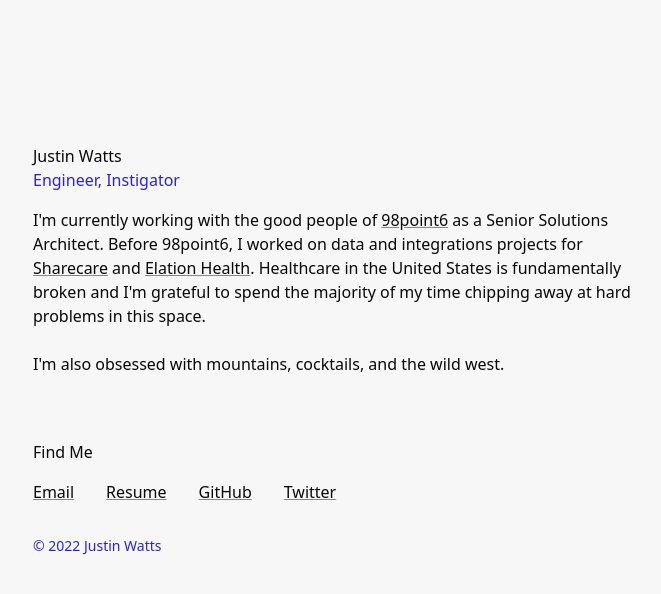
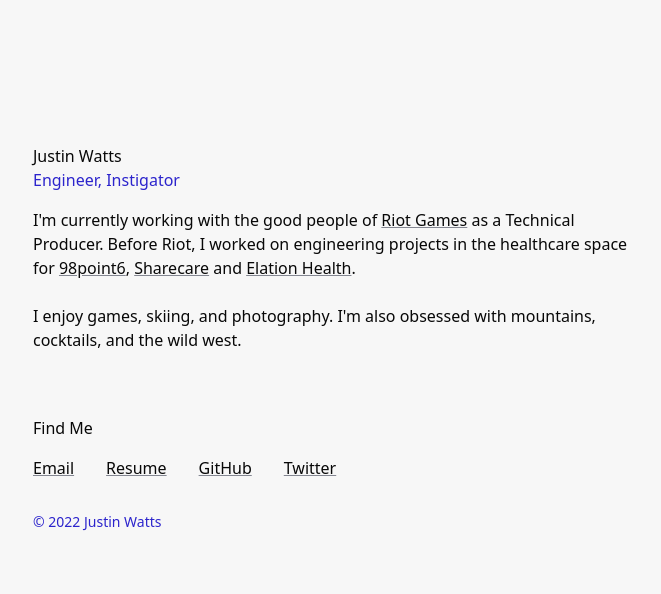
Before and after one commit to nanowatts/nanowatts.net.old, a Next.js app: page / in a window 1280 px wide. Shown: the top 594 px of the page, without its empty margins (301-962 px from the left). Built offline with nearby package versions, Linux system fonts and the light colour scheme.

Commit message:
Bio update

```diff
--- a/pages/index.js
+++ b/pages/index.js
@@ -10,14 +10,12 @@
       <div>
       <p className="mt-8 md:mt-4 text-primary dark:text-darkPrimary">
 
-          I'm currently working with the good people of <a className="text-primary dark:text-darkPrimary" href="https://www.98point6.com" target="_blank" rel="noopener noreferrer">98point6</a> as a Senior Solutions Architect.
+          I'm currently working with the good people of <a className="text-primary dark:text-darkPrimary" href="https://www.riotgames.com" target="_blank" rel="noopener noreferrer">Riot Games</a> as a Technical Producer.
 
-          Before 98point6, I worked on data and integrations projects for <a className="text-primary dark:text-darkPrimary" href="https://www.sharecare.com" target="_blank" rel="noopener noreferrer">Sharecare</a> and <a className="text-primary dark:text-darkPrimary" href="https://www.elationhealth.com" target="_blank" rel="noopener noreferrer">Elation Health</a>.
-
-         Healthcare in the United States is fundamentally broken and I'm grateful to spend the majority of my time chipping away at hard problems in this space.
+          Before Riot, I worked on engineering projects in the healthcare space for <a className="text-primary dark:text-darkPrimary" href="https://www.98point6.com" target="_blank" rel="noopener noreferrer">98point6</a>, <a className="text-primary dark:text-darkPrimary" href="https://www.sharecare.com" target="_blank" rel="noopener noreferrer">Sharecare</a> and <a className="text-primary dark:text-darkPrimary" href="https://www.elationhealth.com" target="_blank" rel="noopener noreferrer">Elation Health</a>.
 
       <br></br><br></br>
-         I'm also obsessed with mountains, cocktails, and the wild west.
+         I enjoy games, skiing, and photography. I'm also obsessed with mountains, cocktails, and the wild west.
          </p>
       </div>
 
```
